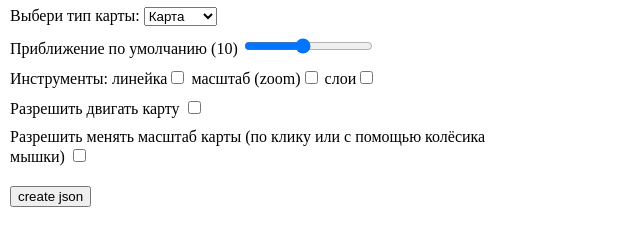
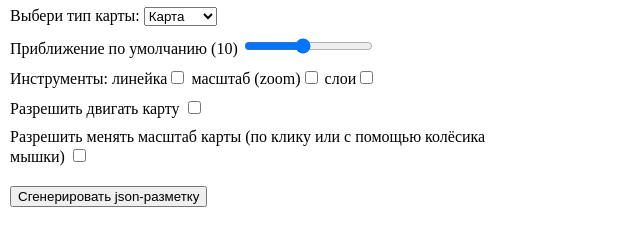
Before and after one commit to anastasie57/map-creator, a plain HTML site: page index.html in a window 1280 px wide. Shown: the part 503-748 px from the top of the page, without its empty margins (0-640 px from the left). Drawn offline with Linux system fonts and the light colour scheme.

Commit message:
Minor name fixes

```diff
--- a/index.html
+++ b/index.html
@@ -9,7 +9,7 @@
       html, body, #map {
         width: 500px; height: 500px; padding: 0; margin: 0;
       }
-      p, button {
+      a, p, button {
         margin: 10px;
       }
     </style>
@@ -50,7 +50,7 @@
         </p>
         <div class="row">
           <button class="btn waves-effect waves-light createJson">
-            сreate json
+            Сгенерировать json-разметку
           </button>
         </div>
       </form>
```
